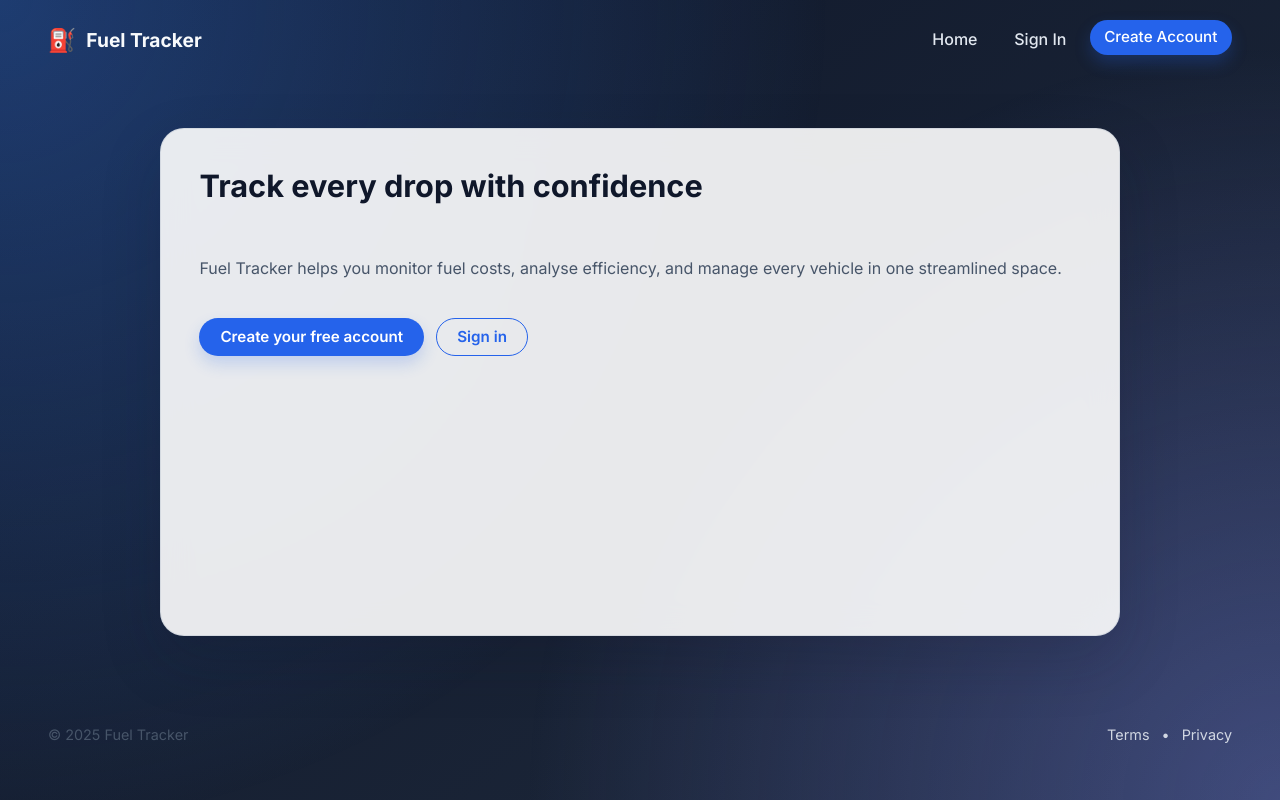
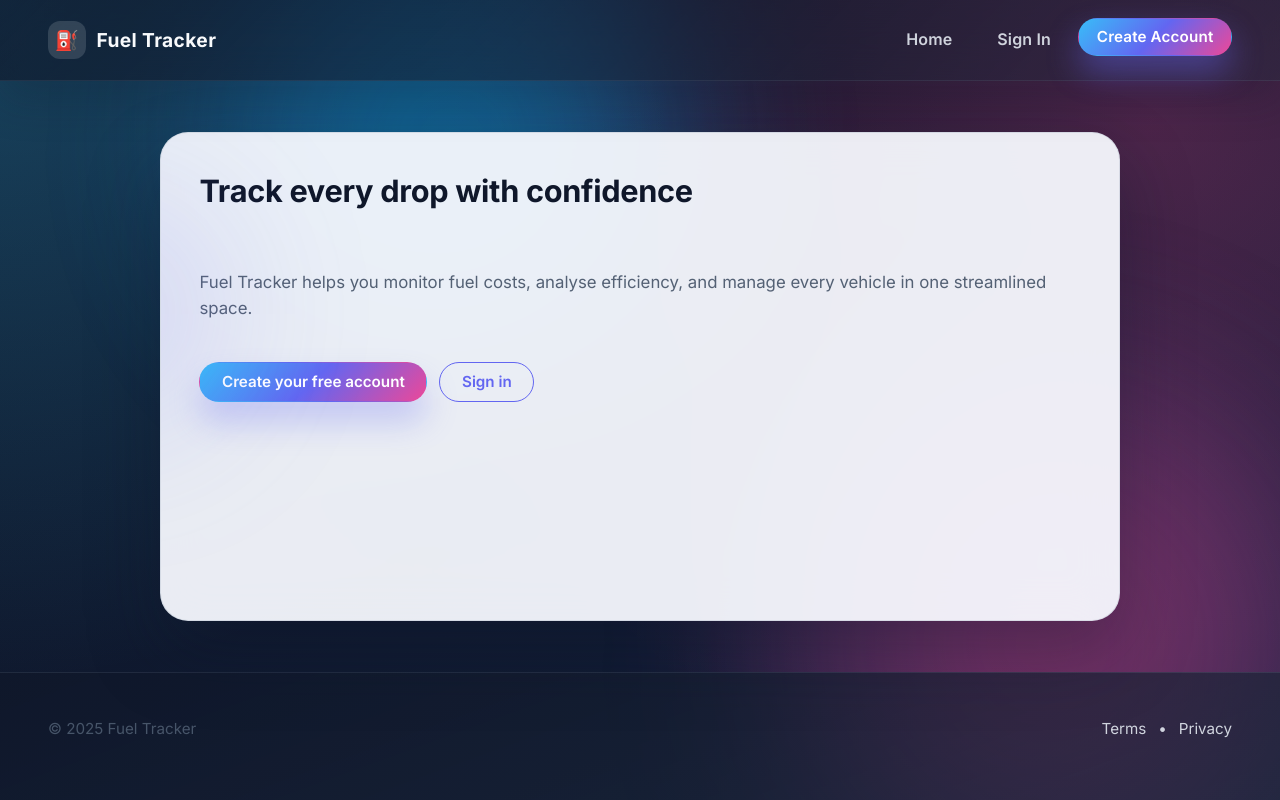
Before and after one commit to Rubenssio/fuel_tracker, a Django app: page / in a window 1280 px wide. Run offline with Django 4.2, Linux system fonts and the light colour scheme.

Commit message:
Restyle application with modern gradient theme

```diff
--- a/static/css/app.css
+++ b/static/css/app.css
@@ -1,16 +1,21 @@
 :root {
     color-scheme: light;
-    --bg-gradient-start: #0f172a;
-    --bg-gradient-end: #1e293b;
-    --surface-color: rgba(255, 255, 255, 0.9);
+    --bg-gradient-start: #0b1220;
+    --bg-gradient-end: #131f3b;
+    --bg-highlight: rgba(99, 102, 241, 0.28);
+    --surface-color: rgba(248, 250, 255, 0.94);
     --surface-border: rgba(148, 163, 184, 0.25);
+    --surface-muted: rgba(15, 23, 42, 0.04);
     --text-color: #0f172a;
     --muted-text: #475569;
-    --accent: #2563eb;
-    --accent-dark: #1d4ed8;
-    --accent-soft: rgba(37, 99, 235, 0.12);
+    --accent: linear-gradient(135deg, #38bdf8, #6366f1, #ec4899);
+    --accent-solid: #6366f1;
+    --accent-dark: #4f46e5;
+    --accent-soft: rgba(99, 102, 241, 0.14);
+    --accent-soft-strong: rgba(99, 102, 241, 0.35);
     --danger: #dc2626;
     --success: #16a34a;
+    --shadow-color: rgba(15, 23, 42, 0.35);
     font-family: 'Inter', system-ui, -apple-system, BlinkMacSystemFont, 'Segoe UI', sans-serif;
 }
 
@@ -22,17 +27,44 @@ body {
     margin: 0;
     min-height: 100vh;
     color: var(--text-color);
-    background: linear-gradient(145deg, var(--bg-gradient-start), var(--bg-gradient-end));
+    background: radial-gradient(circle at top left, rgba(56, 189, 248, 0.3), transparent 45%),
+        radial-gradient(circle at 90% 15%, rgba(236, 72, 153, 0.28), transparent 55%),
+        linear-gradient(160deg, var(--bg-gradient-start), var(--bg-gradient-end));
     background-attachment: fixed;
 }
 
 .app-background {
     position: fixed;
     inset: 0;
-    background: radial-gradient(circle at top left, rgba(59, 130, 246, 0.35), transparent 55%),
-        radial-gradient(circle at bottom right, rgba(129, 140, 248, 0.35), transparent 50%);
+    overflow: hidden;
     pointer-events: none;
     z-index: 0;
+}
+
+.app-background::before,
+.app-background::after {
+    content: "";
+    position: absolute;
+    filter: blur(80px);
+    opacity: 0.85;
+    border-radius: 999px;
+    transform: rotate(8deg);
+}
+
+.app-background::before {
+    top: -15%;
+    left: 15%;
+    width: 520px;
+    height: 520px;
+    background: radial-gradient(circle, rgba(14, 165, 233, 0.7), rgba(99, 102, 241, 0.15));
+}
+
+.app-background::after {
+    bottom: -18%;
+    right: -5%;
+    width: 600px;
+    height: 600px;
+    background: radial-gradient(circle, rgba(236, 72, 153, 0.6), rgba(37, 99, 235, 0.1));
 }
 
 .app-shell {
@@ -44,12 +76,19 @@ body {
 }
 
 .app-header {
+    position: sticky;
+    top: 0;
+    z-index: 10;
     display: flex;
     flex-wrap: wrap;
     align-items: center;
     justify-content: space-between;
     gap: 1rem 1.5rem;
-    padding: 1.25rem clamp(1.25rem, 4vw, 3rem);
+    padding: 1.15rem clamp(1.25rem, 4vw, 3rem);
+    background: linear-gradient(135deg, rgba(15, 23, 42, 0.68), rgba(30, 41, 59, 0.4));
+    backdrop-filter: blur(18px);
+    border-bottom: 1px solid rgba(148, 163, 184, 0.12);
+    box-shadow: 0 20px 40px rgba(15, 23, 42, 0.22);
 }
 
 .brand-link {
@@ -60,10 +99,18 @@ body {
     font-weight: 700;
     font-size: 1.2rem;
     text-decoration: none;
+    letter-spacing: 0.02em;
 }
 
 .brand-mark {
-    font-size: 1.4rem;
+    display: inline-flex;
+    align-items: center;
+    justify-content: center;
+    width: 38px;
+    height: 38px;
+    border-radius: 12px;
+    background: rgba(248, 250, 255, 0.14);
+    font-size: 1.2rem;
 }
 
 .main-nav ul {
@@ -78,31 +125,35 @@ body {
 .main-nav a {
     display: inline-flex;
     align-items: center;
-    padding: 0.45rem 0.85rem;
+    padding: 0.55rem 1.1rem;
     border-radius: 999px;
-    color: #e2e8f0;
-    font-weight: 500;
+    color: rgba(226, 232, 240, 0.9);
+    font-weight: 600;
+    letter-spacing: 0.01em;
     text-decoration: none;
-    transition: background 0.2s ease, color 0.2s ease, transform 0.2s ease;
+    transition: transform 0.2s ease, background 0.2s ease, box-shadow 0.2s ease, color 0.2s ease;
 }
 
 .main-nav a.button {
+    position: relative;
     background: var(--accent);
     color: #ffffff;
-    box-shadow: 0 8px 16px rgba(37, 99, 235, 0.25);
+    box-shadow: 0 16px 32px rgba(99, 102, 241, 0.45);
+    overflow: hidden;
 }
 
 .main-nav a.button:hover,
 .main-nav a.button:focus-visible {
-    background: var(--accent-dark);
+    background: linear-gradient(135deg, #818cf8, #ec4899);
     color: #ffffff;
 }
 
 .main-nav a:hover,
 .main-nav a:focus-visible {
-    background: rgba(255, 255, 255, 0.12);
+    background: rgba(255, 255, 255, 0.18);
     color: #ffffff;
-    transform: translateY(-1px);
+    box-shadow: 0 12px 24px rgba(15, 23, 42, 0.18);
+    transform: translateY(-2px);
 }
 
 .button {
@@ -119,7 +170,7 @@ input[type="submit"] {
     background: var(--accent);
     color: #ffffff;
     border: 1px solid transparent;
-    box-shadow: 0 8px 16px rgba(37, 99, 235, 0.2);
+    box-shadow: 0 20px 32px rgba(99, 102, 241, 0.28);
 }
 
 .button--primary:hover,
@@ -128,15 +179,15 @@ input[type="submit"]:hover,
 .button--primary:focus-visible,
 button:focus-visible,
 input[type="submit"]:focus-visible {
-    background: var(--accent-dark);
-    box-shadow: 0 10px 18px rgba(37, 99, 235, 0.28);
-    transform: translateY(-1px);
+    background: linear-gradient(140deg, #6366f1, #8b5cf6);
+    box-shadow: 0 24px 40px rgba(79, 70, 229, 0.36);
+    transform: translateY(-2px);
 }
 
 .button--ghost {
     background: transparent;
-    color: var(--accent);
-    border: 1px solid var(--accent);
+    color: var(--accent-solid);
+    border: 1px solid var(--accent-solid);
     box-shadow: none;
 }
 
@@ -148,7 +199,7 @@ input[type="submit"]:focus-visible {
 button,
 input[type="submit"],
 .button {
-    padding: 0.55rem 1.25rem;
+    padding: 0.6rem 1.35rem;
     font-size: 0.95rem;
     line-height: 1.2;
     text-decoration: none;
@@ -169,17 +220,32 @@ main a:focus-visible {
     flex: 1;
     display: flex;
     justify-content: center;
-    padding: clamp(1.5rem, 4vw, 3rem);
+    padding: clamp(1.8rem, 4vw, 3.5rem);
 }
 
 .content-card {
     width: min(960px, 100%);
     background: var(--surface-color);
     border: 1px solid var(--surface-border);
-    border-radius: 24px;
-    padding: clamp(1.75rem, 3vw, 2.75rem);
-    backdrop-filter: blur(16px);
-    box-shadow: 0 24px 60px rgba(15, 23, 42, 0.18);
+    border-radius: 28px;
+    padding: clamp(2rem, 3vw, 3rem);
+    backdrop-filter: blur(22px);
+    box-shadow: 0 32px 70px var(--shadow-color);
+    position: relative;
+    overflow: hidden;
+}
+
+.content-card::before {
+    content: "";
+    position: absolute;
+    inset: 12% auto auto -18%;
+    width: 240px;
+    height: 240px;
+    border-radius: 50%;
+    background: var(--accent-soft-strong);
+    filter: blur(80px);
+    opacity: 0.5;
+    pointer-events: none;
 }
 
 .content-card > :first-child {
@@ -196,7 +262,8 @@ h3 {
 
 h1 {
     font-size: clamp(1.8rem, 2.4vw, 2.6rem);
-    margin-bottom: 1rem;
+    margin-bottom: 1.25rem;
+    letter-spacing: -0.01em;
 }
 
 h2 {
@@ -229,7 +296,12 @@ section + section {
 .hero {
     display: flex;
     flex-direction: column;
-    gap: 1.25rem;
+    gap: 1.45rem;
+}
+
+.hero p {
+    font-size: 1.05rem;
+    color: rgba(71, 85, 105, 0.92);
 }
 
 .flash-messages {
@@ -456,9 +530,11 @@ svg {
     align-items: center;
     justify-content: space-between;
     gap: 0.75rem;
-    padding: 1.5rem clamp(1.25rem, 4vw, 3rem) 2.5rem;
+    padding: 1.75rem clamp(1.25rem, 4vw, 3rem) 2.75rem;
     color: rgba(226, 232, 240, 0.9);
-    font-size: 0.9rem;
+    font-size: 0.95rem;
+    background: linear-gradient(160deg, rgba(15, 23, 42, 0.8), rgba(30, 41, 59, 0.65));
+    border-top: 1px solid rgba(148, 163, 184, 0.12);
 }
 
 .app-footer nav {
```
Also changed, not shown: other parts of static/css/app.css (+18 -15 lines).
